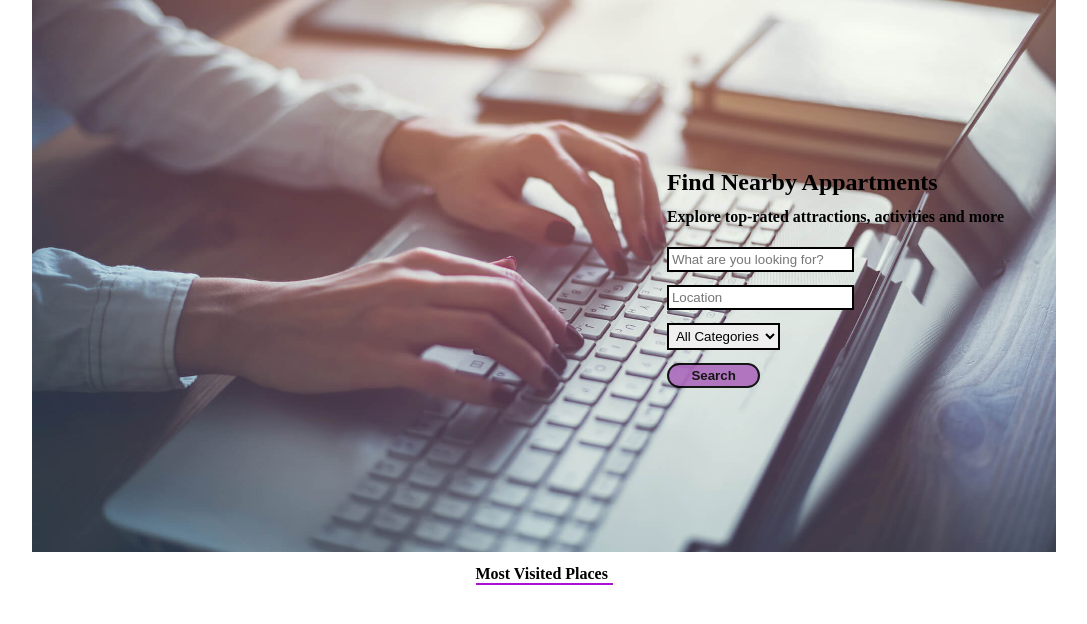
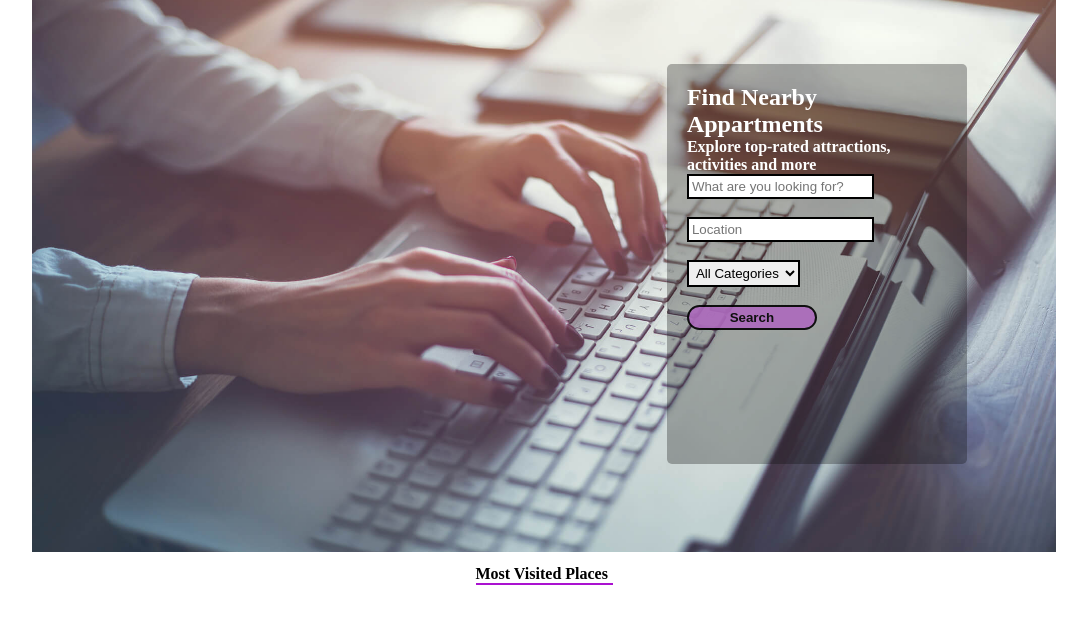
Before and after one commit to halakhellow/project1, a plain HTML site: page index.html in a window 1280 px wide. Shown: the part 78-702 px from the top of the page, without its empty margins (96-1183 px from the left). Drawn offline with Linux system fonts and the light colour scheme.

Commit message:
fix the banner, adding background to the form

```diff
--- a/css/main.css
+++ b/css/main.css
@@ -36,7 +36,7 @@ nav ul li a:hover{
 }
 /*End Navbar*/
 
-div{
+div.banner{
     width: 80%;
     height: 555px;
     margin: auto;
@@ -45,18 +45,24 @@ div{
     background-size: cover;
     position: relative;
 }
-div h2 , div p , div form , div button {
-    position: absolute;
-    left: 62%;
-}
 div h2{
-    top: 31%;
     font-weight: bold;
 }
 div p{
-    top: 38%;
     font-size: 16px;
     font-weight: bold;
+}
+div .form-container{
+    padding: 20px;
+    background-color: rgba(11,11,11,0.3);
+    border-radius: 5px;
+    height: 400px;
+    width: 300px;
+    position: absolute;
+    top: 12%;
+    color: #fff;
+    left: 62%;
+}
 }
 div form{
     top: 45%;
--- a/index.html
+++ b/index.html
@@ -16,7 +16,8 @@
                 <li><a href="#">Contact</a></li>
             </ul>
         </nav>
-        <div>
+        <div class="banner">
+            <div class="form-container">
                 <h2>Find Nearby Appartments</h2>
                 <p>Explore top-rated attractions, activities and more </p>
                 <form>
@@ -30,6 +31,7 @@
                     <input type="submit" value="Search">
                 </form>
             </div>
+        </div>
         <footer>
             <p>Most Visited Places </p>
         </footer>
```
Lines whose indentation alone changed are shown as unchanged.
